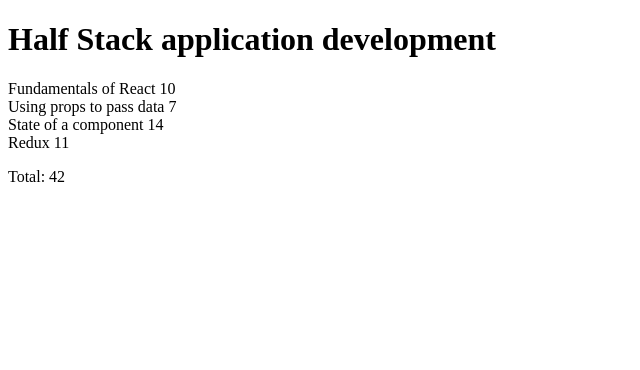
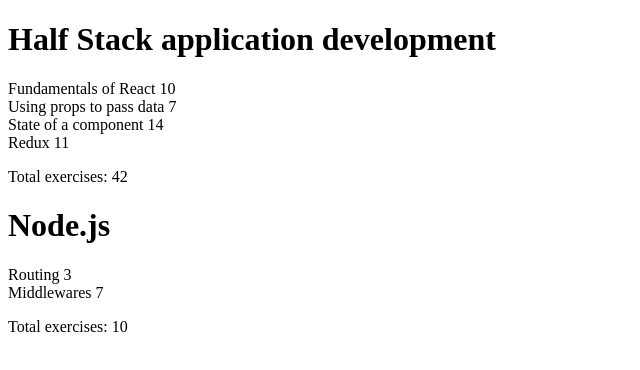
Before and after one commit to Devanshukoli/full-stack-submission-repo, a React (Vite) app in the folder part2/: page / in a window 1280 px wide. Shown: the top 370 px of the page, without its empty margins (0-640 px from the left). Built offline with nearby package versions, Linux system fonts and the light colour scheme.

Commit message:
exercise 2.3: update course component to render the changed data

```diff
--- a/part2/components/Course.jsx
+++ b/part2/components/Course.jsx
@@ -1,19 +1,32 @@
 import { Fragment } from "react"
 
 const Course = ({ course }) => {
-  const nums = course.parts.map((x) => x.exercises)
-  const sum = nums.reduce((a, b) => a + b, 0)
+
   return (
     <>
-      <h1>{course.name}</h1>
-      <p>{course.parts.map((part) => (
-        <Fragment key={part.id}>
-          <span>{part.name} {part.exercises
-          }</span>
-          <br></br>
-        </Fragment>
-      ))}</p>
-      <p>Total: {sum}</p>
+      {course.map((singleCourse) => {
+
+        const total = singleCourse.parts.reduce(
+          (sum, part) => sum + part.exercises,
+          0
+        )
+
+        return (
+          <Fragment key={singleCourse.id}>
+
+            <h1>{singleCourse.name}</h1>
+
+            {singleCourse.parts.map((part) => (
+              <div key={part.id}>
+                {part.name} {part.exercises}
+              </div>
+            ))}
+
+            <p>Total exercises: {total}</p>
+
+          </Fragment>
+        )
+      })}
     </>
   )
 }
--- a/part2/src/App.jsx
+++ b/part2/src/App.jsx
@@ -1,9 +1,10 @@
 import Course from "../components/Course"
 
 const App = () => {
-  const course = {
+  const courses = [
+    {
+      name: 'Half Stack application development',
       id: 1,
-    name: 'Half Stack application development',
       parts: [
         {
           name: 'Fundamentals of React',
@@ -26,11 +27,28 @@
           id: 4
         }
       ]
+    },
+    {
+      name: 'Node.js',
+      id: 2,
+      parts: [
+        {
+          name: 'Routing',
+          exercises: 3,
+          id: 1
+        },
+        {
+          name: 'Middlewares',
+          exercises: 7,
+          id: 2
         }
+      ]
+    }
+  ]
 
   return (
     <>
-      <Course course={course} />
+      <Course course={courses} />
     </>
   )
 }
```
Lines whose indentation alone changed are shown as unchanged.
